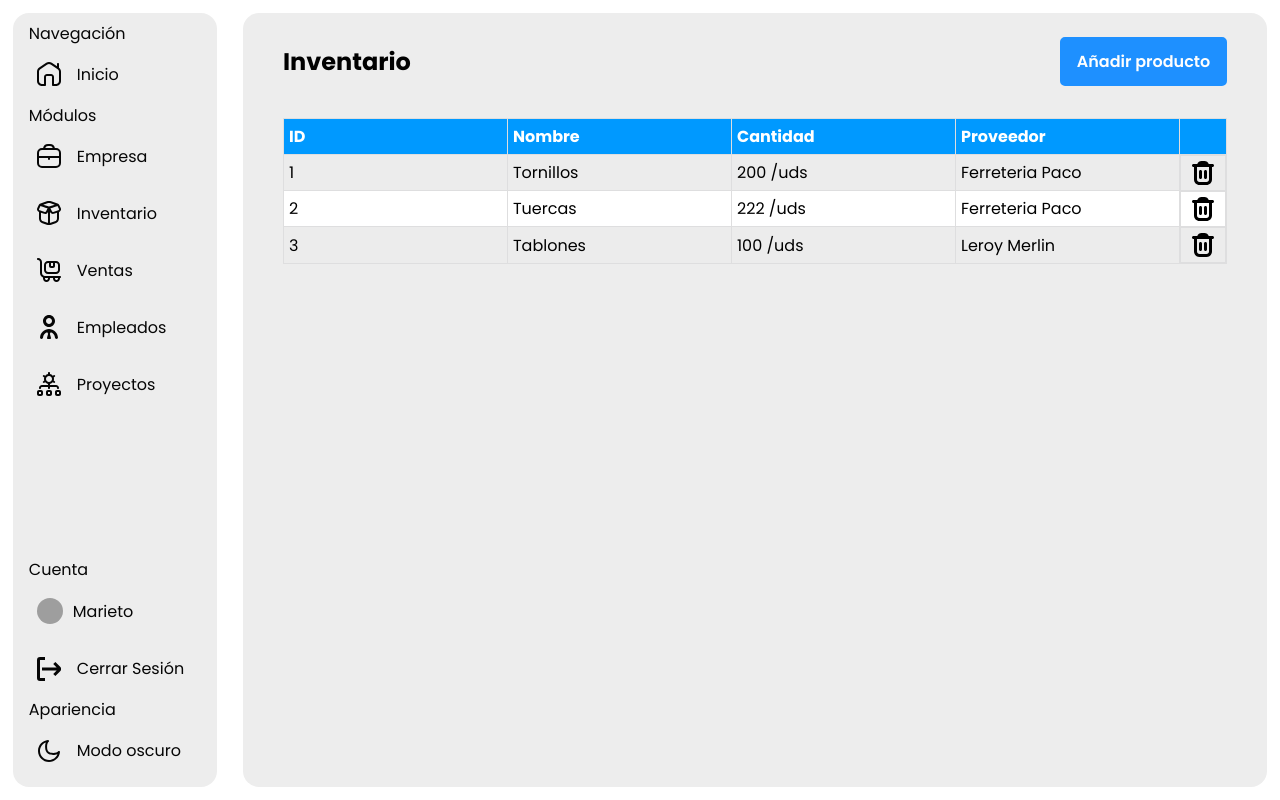
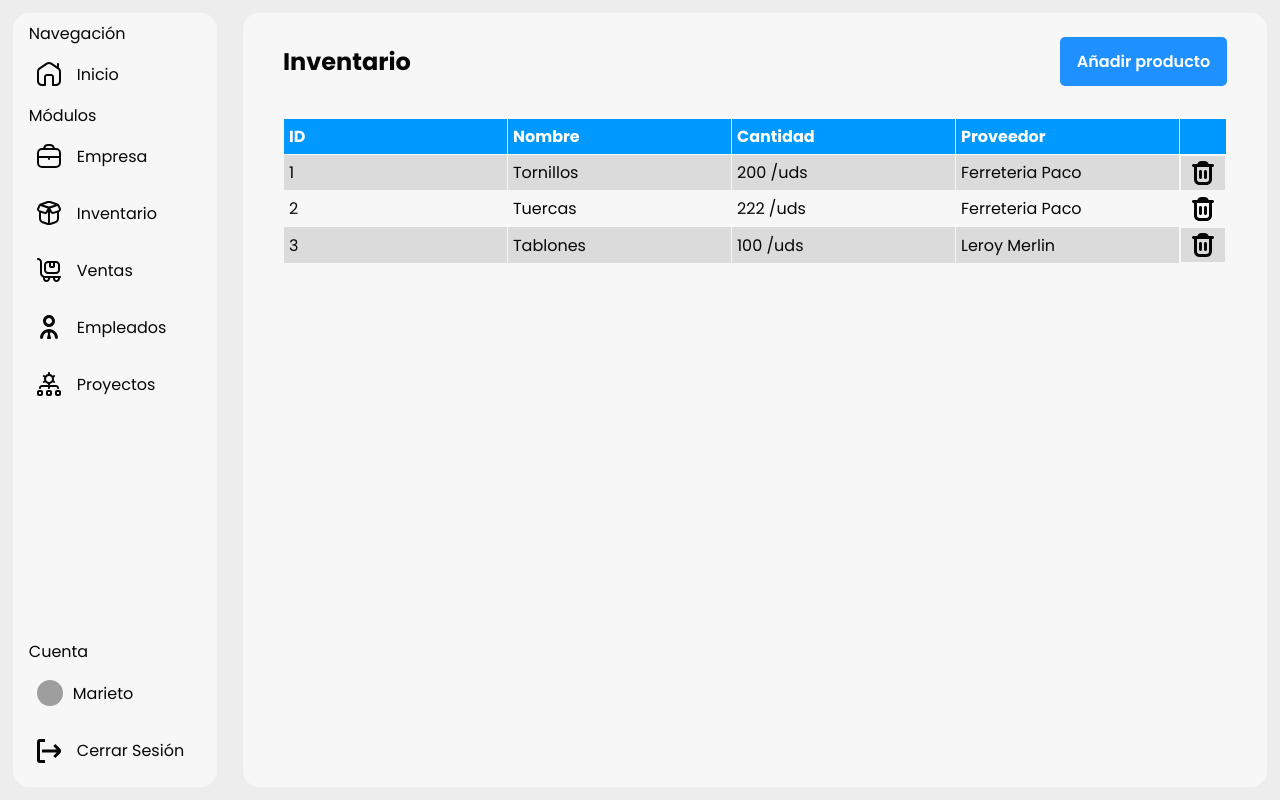
Before and after one commit to albxrtx/GESA, a Flask app: page /inventory in a window 1280 px wide. Run offline with Flask 3, Linux system fonts and the light colour scheme; a user stored in the database is signed in; some web fonts are replaced; grey boxes are pictures that could not be loaded.

Commit message:
darkmode done

```diff
--- a/static/style/global.css
+++ b/static/style/global.css
@@ -1,11 +1,7 @@
 @import url("https://fonts.googleapis.com/css2?family=Playwrite+ES+Deco+Guides&family=Poppins:ital,wght@0,100;0,200;0,300;0,400;0,500;0,600;0,700;0,800;0,900;1,100;1,200;1,300;1,400;1,500;1,600;1,700;1,800;1,900&display=swap");
 :root {
-  --bg-color: #f7f7f7;
-  --primary-font: #060606;
-  --primary-font-hover: #4e46ff;
-  --hover-bg: #dbdbdb;
-
-  /* color-scheme: light dark; */
+  --primary-font-hover: dodgerblue;
+  color-scheme: light dark;
 }
 * {
   padding: 0;
@@ -15,14 +11,14 @@
 }
 body {
   max-height: 100vh;
-  /* background-color: light-dark(#fefefe, #060606); */
+  background-color: light-dark(#ededed, #121212);
 }
 .sidebar {
-  color: var(--primary-font);
+  color: light-dark(#060606, #fefefe);
   display: flex;
   flex-direction: column;
   justify-content: space-between;
-  background-color: #ededed;
+  background-color: light-dark(#f7f7f7, #282828);
   border-radius: 1rem;
   width: fit-content;
   width: 250px;
@@ -50,8 +46,7 @@ body {
   flex-direction: column;
   align-items: center;
   gap: 0.7rem;
-  background-color: #ededed;
-  border: 1px solid gray;
+  background-color: light-dark(#fefefe, #282828);
   padding: 1rem;
   width: 250px;
   border-radius: 1rem;
@@ -91,7 +86,7 @@ body {
   font-weight: 400;
 }
 .sidebar svg {
-  fill: var(--primary-font);
+  fill: light-dark(#060606, #fefefe);
 }
 .sidebar a {
   text-decoration: none;
@@ -102,11 +97,11 @@ body {
   width: 100%;
   height: fit-content;
   border-radius: 1rem;
-  color: var(--primary-font);
+  color: light-dark(#060606, #fefefe);
 }
 .sidebar a:hover {
   color: var(--primary-font-hover);
-  background-color: var(--hover-bg);
+  background-color: light-dark(#ededed, #3f3f3f);
   svg {
     fill: var(--primary-font-hover);
   }
--- a/static/style/inventory.css
+++ b/static/style/inventory.css
@@ -1,3 +1,9 @@
+* {
+  color-scheme: light dark;
+}
+::placeholder {
+  color: light-dark(#adadad, #c8c8c8);
+}
 body {
   display: flex;
   height: 100svh;
@@ -6,7 +12,8 @@ section {
   padding: 0.5rem;
   border-radius: 1rem;
   width: 99%;
-  background-color: #ededed;
+  color: light-dark(#060606, #fefefe);
+  background-color: light-dark(#f7f7f7, #282828);
   margin: 1%;
 }
 section header {
@@ -34,10 +41,11 @@ section header button:hover {
   width: 100%;
   overflow-y: scroll;
   max-height: 550px;
-  scrollbar-color: #fefefe gainsboro;
+  scrollbar-color: light-dark(#f7f7f7, #282828);
 }
 .table_component table {
-  border: 1px solid #dededf;
+  border: 1px solid;
+  border-color: light-dark(#f7f7f7, #282828);
   width: 100%;
   table-layout: fixed;
   border-collapse: collapse;
@@ -51,7 +59,8 @@ section header button:hover {
 }
 
 .table_component th {
-  border: 1px solid #dededf;
+  border: 1px solid;
+  border-color: light-dark(#f7f7f7, #282828);
   background-color: #0099ff;
   color: #ffffff;
   padding: 5px;
@@ -60,21 +69,22 @@ section header button:hover {
   width: 5%;
 }
 .table_component tr:nth-child(odd) td {
-  background-color: rgb(236, 236, 236);
+  background-color: light-dark(#dbdbdb, #121212);
 }
 .table_component tr:nth-child(even) td {
-  background-color: white;
+  background-color: light-dark(#f7f7f7, #282828);
 }
 
 .table_component td {
-  border: 1px solid #dededf;
-  background-color: #ffffff;
-  color: #000000;
+  border: 1px solid;
+  border-color: light-dark(#f7f7f7, #282828);
+  color: light-dark(#060606, #fefefe);
   padding: 5px;
 }
 .table_component td:last-child {
   display: flex;
   justify-content: center;
+  fill: light-dark(#060606, #fefefe);
 }
 .table_component td button {
   display: flex;
--- a/templates/company.html
+++ b/templates/company.html
@@ -4,6 +4,7 @@
   rel="stylesheet"
   href="{{url_for('static', filename = 'style/company.css')}}"
 />
+
 <section>
   <form method="post" action="/modify-company" id="form_company">
     <header>
@@ -32,7 +33,7 @@
         placeholder="Nombre del departamento"
         required
       />
-      <input type="color" name="color_department" id="" value="#b6b6b6" />
+      <input type="color" name="color_department" id="" value="#3d79d3" />
       <input type="submit" value="Añadir departamento" />
     </div>
     <div class="container_departments">
--- a/templates/inventory.html
+++ b/templates/inventory.html
@@ -120,28 +120,6 @@ content %} {% include "sidebar.html" %}
       </div>
     </form>
   </div>
-  <div id="toast">
-    <svg
-      xmlns="http://www.w3.org/2000/svg"
-      xmlns:xlink="http://www.w3.org/1999/xlink"
-      version="1.1"
-      id="Capa_1"
-      x="0px"
-      y="0px"
-      viewBox="0 0 507.506 507.506"
-      style="enable-background: new 0 0 507.506 507.506"
-      xml:space="preserve"
-      width="22"
-      height="22"
-    >
-      <g>
-        <path
-          d="M163.865,436.934c-14.406,0.006-28.222-5.72-38.4-15.915L9.369,304.966c-12.492-12.496-12.492-32.752,0-45.248l0,0   c12.496-12.492,32.752-12.492,45.248,0l109.248,109.248L452.889,79.942c12.496-12.492,32.752-12.492,45.248,0l0,0   c12.492,12.496,12.492,32.752,0,45.248L202.265,421.019C192.087,431.214,178.271,436.94,163.865,436.934z"
-        />
-      </g>
-    </svg>
-    Nuevo producto añadido
-  </div>
 </section>
 <script src="{{url_for('static', filename = 'js/inventory.js')}}"></script>
 {% endblock %}
--- a/templates/sidebar.html
+++ b/templates/sidebar.html
@@ -136,23 +136,6 @@
       </svg>
       Cerrar Sesión</a
     >
-    <p>Apariencia</p>
-    <a href="">
-      <svg
-        xmlns="http://www.w3.org/2000/svg"
-        id="Layer_1"
-        data-name="Layer 1"
-        fill="#fefefe"
-        viewBox="0 0 24 24"
-        width="24"
-        height="24"
-      >
-        <path
-          d="M12.022,22.971c-6.078,0-11.022-4.932-11.022-10.993C1,6.277,5.285,1.573,10.968,1.034c.443-.051,.845,.203,1.015,.604,.171,.4,.062,.866-.269,1.149-1.094,.938-1.626,2.56-1.626,4.957,0,5.128,2.364,6.158,6.179,6.158,2.462,0,4.04-.515,4.968-1.62,.28-.336,.749-.447,1.151-.28,.404,.169,.651,.581,.609,1.017-.535,5.673-5.253,9.951-10.973,9.951ZM8.78,3.576c-3.418,1.296-5.78,4.574-5.78,8.401,0,4.959,4.048,8.993,9.022,8.993,3.832,0,7.115-2.345,8.421-5.74-1.416,.579-2.961,.673-4.177,.673-3.511,0-8.179-.846-8.179-8.158,0-1.653,.229-3.036,.692-4.169Z"
-        />
-      </svg>
-      Modo oscuro</a
-    >
   </div>
 </nav>
 <script src="{{url_for('static', filename = 'js/global.js')}}"></script>
```
Also changed, not shown: other parts of static/style/inventory.css (+5 -46 lines), static/style/company.css (+11 -2 lines), static/style/employees.css (+15 -7 lines), static/style/sales.css (+31 -13 lines), templates/employees.html (+4 -3 lines), instance/app.db.
